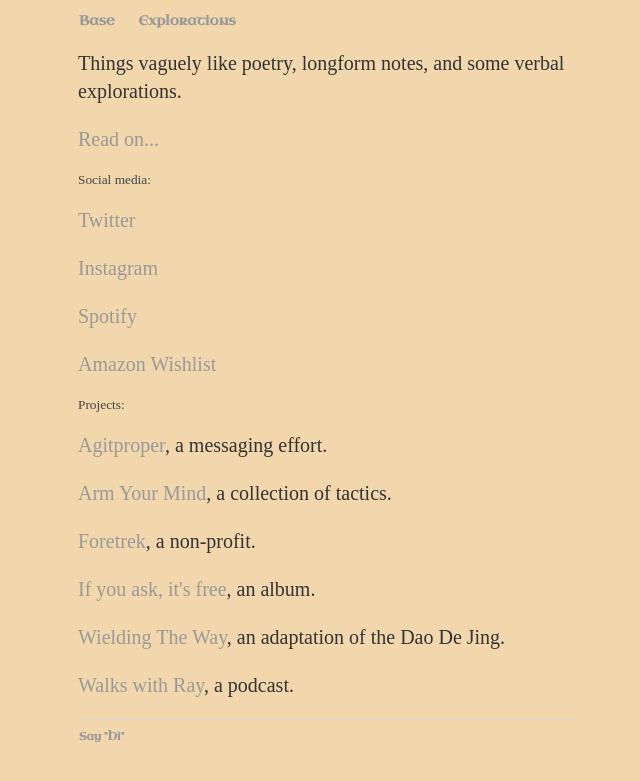
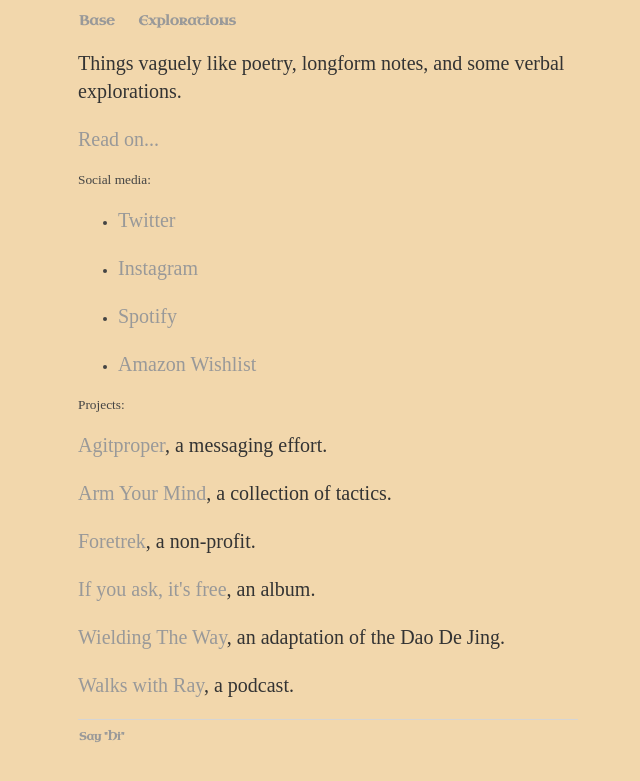
Before and after one commit to ray-dorai/ray-dorai.github.io, a Jekyll site: the page built from index.html, in a window 1280 px wide. Shown: the top 781 px of the page, without its empty margins (312-952 px from the left). Built offline with Jekyll 4.4.1, drawn with Linux system fonts in a browser that asks for light colours; some web fonts are replaced.

Commit message:
Update index.html

```diff
--- a/index.html
+++ b/index.html
@@ -8,11 +8,12 @@
 
 
 	Social media:
-		<p><a href="https://twitter.com/forshaper">Twitter</a></p>
-	        <p><a href="https://www.instagram.com/forshaper/">Instagram</a></p>
-	        <p><a href="https://open.spotify.com/user/qwonvo">Spotify</a></p>
-	        <p><a href="https://www.amazon.com/hz/wishlist/ls/7FKJHPJVHUQG?ref_=wl_share">Amazon Wishlist</a></p>
-
+	<ul>
+		<li><p><a href="https://twitter.com/forshaper">Twitter</a></p></li>
+	        <li><p><a href="https://www.instagram.com/forshaper/">Instagram</a></p></li>
+	        <li><p><a href="https://open.spotify.com/user/qwonvo">Spotify</a></p></li>
+	        <li><p><a href="https://www.amazon.com/hz/wishlist/ls/7FKJHPJVHUQG?ref_=wl_share">Amazon Wishlist</a></p></li>
+	</ul>
         Projects:
 	        <p><a href="https://www.agitproper.org/">Agitproper</a>, a messaging effort.</p>
 	        <p><a href="https://ray-dorai.github.io/armyourmind/">Arm Your Mind</a>, a collection of tactics.</p>
```
